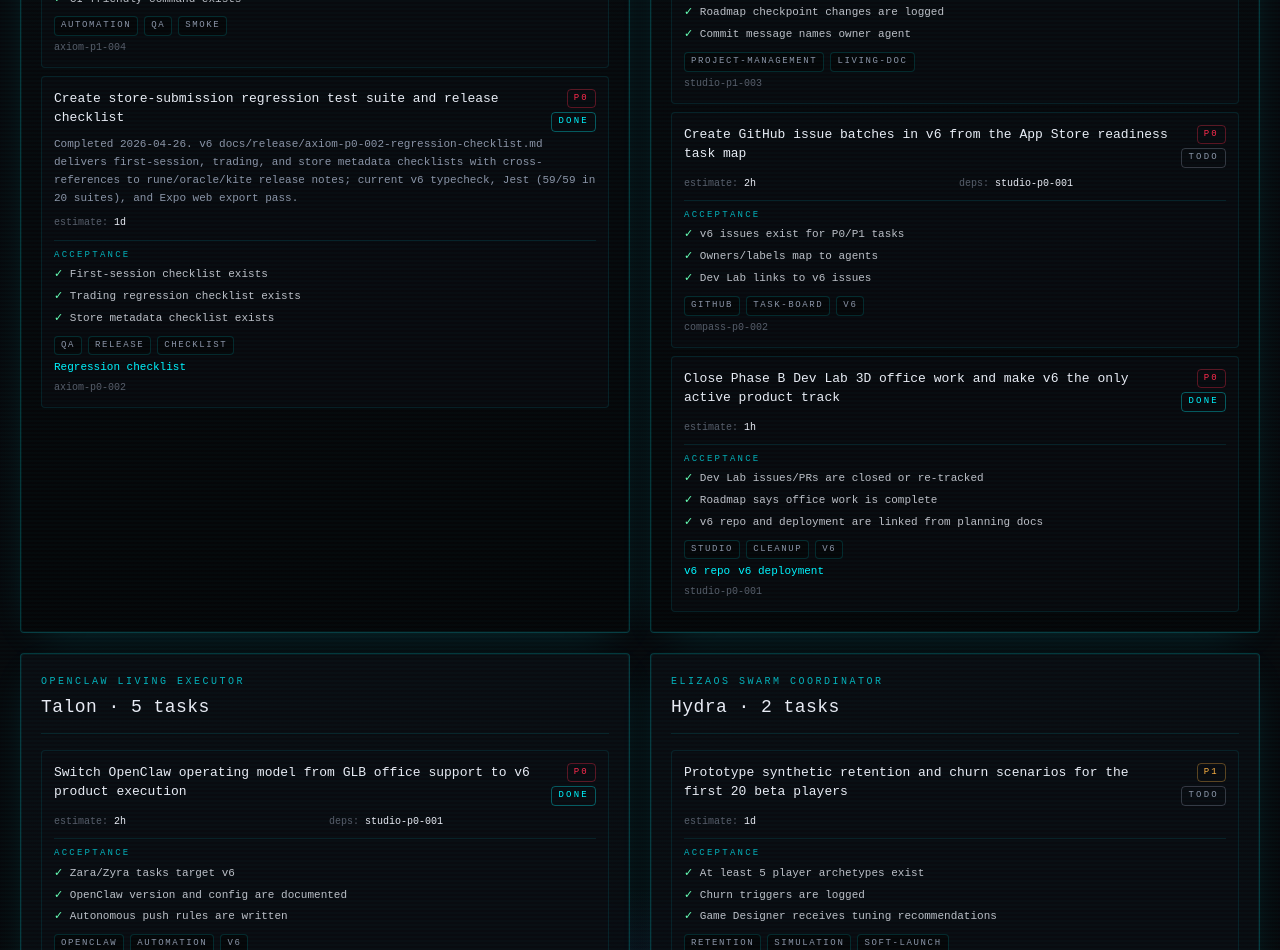
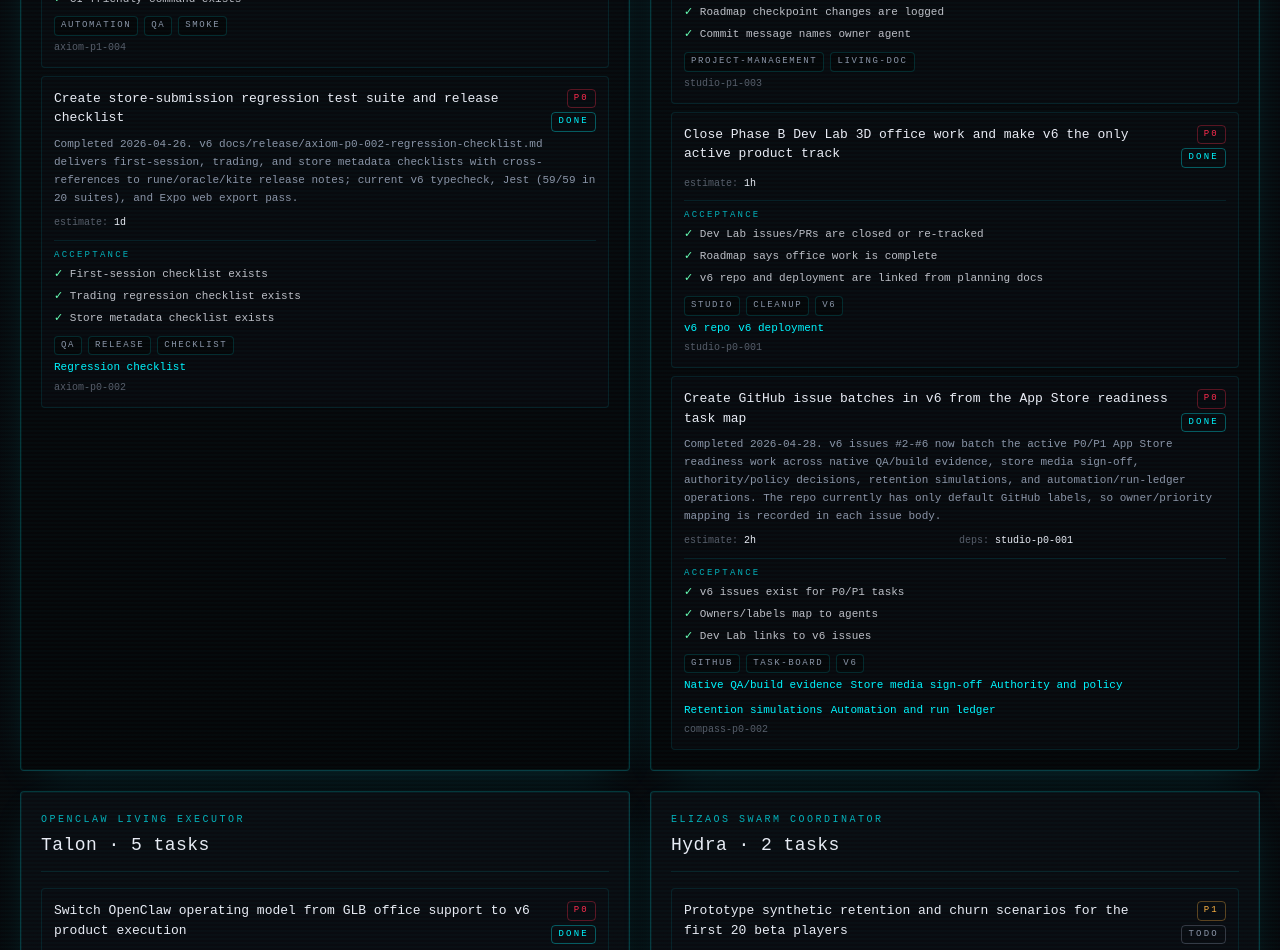
Before and after one commit to GHX5T-SOL/Dev-lab-of-CyberTrader-Age-of-Pantheon-, a Next.js app in the folder web/: page /office/tasks in a window 1280 px wide. Shown: the part 9520-10470 px from the top of the page. Built offline with nearby package versions, Linux system fonts and the light colour scheme; no server answers.

Commit message:
compass-p0-002 compass: create v6 issue batches

```diff
--- a/web/src/data/roadmap.ts
+++ b/web/src/data/roadmap.ts
@@ -71,7 +71,7 @@ export const ROADMAP: Phase[] = [
     dates: "2026-04-26 -> 2026-05-10",
     status: "active",
     summary:
-      "Make CyberTrader v6 a reliable demo across Web, iOS simulator, and Android emulator. Rune's technical audit, route hardening, storage regression checks, EAS profiles, and crash/log diagnostics hooks, Oracle's replay harness and launch tuning bands, Ghost's release-authority bar and architecture risk audit, EAS Node alignment, Kite's SupabaseAuthority flag boundary, Nyx's first-session loop guidance and pressure bands, Zoro's first-journey creative pass, Vex's mobile HUD readability, responsive viewport, and diegetic system-state passes, Talon's autonomous safety preflight, Zyra's repeatable live health command, the hardened live Axiom smoke, Reel's App Store preview storyboard, Palette's asset audit and screenshot-safe captures, and Cipher's store requirements plus policy risk matrix are in place.",
+      "Make CyberTrader v6 a reliable demo across Web, iOS simulator, and Android emulator. Rune's technical audit, route hardening, storage regression checks, EAS profiles, and crash/log diagnostics hooks, Oracle's replay harness and launch tuning bands, Ghost's release-authority bar and architecture risk audit, EAS Node alignment, Kite's SupabaseAuthority flag boundary, Nyx's first-session loop guidance and pressure bands, Zoro's first-journey creative pass, Vex's mobile HUD readability, responsive viewport, and diegetic system-state passes, Talon's autonomous safety preflight, Zyra's repeatable live health command, the hardened live Axiom smoke, Reel's App Store preview storyboard, Palette's asset audit and screenshot-safe captures, Cipher's store requirements plus policy risk matrix, and Compass's v6 GitHub issue batches for active P0/P1 work are in place.",
     deliverables: [
       "Typecheck, tests, and web export green",
       "Expo Router route recovery and Android/menu back paths hardened",
@@ -96,6 +96,7 @@ export const ROADMAP: Phase[] = [
       "Screenshot-safe visual state captures for home, terminal, market, missions, inventory, and profile",
       "Privacy, token naming, simulated trading, wallet, Data Safety, and age-rating risk matrix",
       "Hydra market-swarm scenarios for balanced beta, novice onramp, contraband risk-spike, and speedrun race cohorts",
+      "v6 GitHub issue batches for active P0/P1 readiness work",
       "Live Vercel smoke passes",
       "iOS simulator smoke passes",
       "Android emulator smoke passes",
@@ -129,6 +130,7 @@ export const ROADMAP: Phase[] = [
       { label: "Cipher policy risk matrix", done: true },
       { label: "Hydra market swarm scenarios", done: true },
       { label: "Rune crash/log capture hooks", done: true },
+      { label: "v6 GitHub issue batches", done: true },
       { label: "Web production smoke rerun", done: false },
       { label: "iOS simulator smoke", done: false },
       { label: "Android emulator smoke", done: false },
--- a/web/src/data/status.ts
+++ b/web/src/data/status.ts
@@ -62,6 +62,7 @@ export const STATUS: StatusBlock = {
     "Hydra completed deterministic market-swarm scenarios for balanced beta, novice onramp, contraband risk-spike, and speedrun race cohorts",
     "Zyra/Codex hardened the live Axiom smoke in v6 commits 5481191 and d5a0a83 after a stale networkidle wait timed out on an already-rendered Vercel shell",
     "Talon/Zyra completed the rollback and incident protocol: P0/P1/P2 severity tiers, bad-commit detection signals, Vercel dashboard and CLI rollback, git revert procedure, native build rollback (Gate B+), escalation contacts, and post-incident note template are all documented",
+    "Compass created v6 GitHub issue batches #2-#6 for the active P0/P1 readiness work, with owner and priority mapping in each issue body",
     "New v6 App Store readiness task map assigns work to Ghost, Zoro, the AI Council, Zara, and Zyra",
     "OpenClaw on zyra-mini is updated to 2026.4.24, gateway is restarted, v6 is cloned, and Zara/Zyra run through external launchd jobs",
     "OpenClaw runner config uses xhigh reasoning; OpenAI model listing works, but generation is quota-limited and falls through to Claude Code",
@@ -75,7 +76,7 @@ export const STATUS: StatusBlock = {
     {
       label: "Dev Lab backlog",
       state: "green",
-      detail: "Open PRs and issues in the Dev Lab repo were closed as superseded by the v6 production map",
+      detail: "Open PRs and issues in the Dev Lab repo were closed as superseded by the v6 production map; v6 now has issue batches #2-#6 for active P0/P1 readiness work",
     },
     {
       label: "v6 deployment",
--- a/web/src/data/tasks.ts
+++ b/web/src/data/tasks.ts
@@ -580,12 +580,21 @@ export const TASKS: Task[] = [
     id: "compass-p0-002",
     owner: "compass",
     title: "Create GitHub issue batches in v6 from the App Store readiness task map",
-    status: "todo",
+    status: "done",
     priority: "P0",
     estimate: "2h",
     dependencies: ["studio-p0-001"],
     acceptanceCriteria: ["v6 issues exist for P0/P1 tasks", "Owners/labels map to agents", "Dev Lab links to v6 issues"],
     tags: ["github", "task-board", "v6"],
+    notes:
+      "Completed 2026-04-28. v6 issues #2-#6 now batch the active P0/P1 App Store readiness work across native QA/build evidence, store media sign-off, authority/policy decisions, retention simulations, and automation/run-ledger operations. The repo currently has only default GitHub labels, so owner/priority mapping is recorded in each issue body.",
+    links: [
+      { label: "Native QA/build evidence", href: `${v6}/issues/2` },
+      { label: "Store media sign-off", href: `${v6}/issues/3` },
+      { label: "Authority and policy", href: `${v6}/issues/4` },
+      { label: "Retention simulations", href: `${v6}/issues/5` },
+      { label: "Automation and run ledger", href: `${v6}/issues/6` },
+    ],
   }),
   task({
     id: "compass-p1-003",
```
Also changed, not shown: 4 other files (tests, documents, lock files or other folders).
